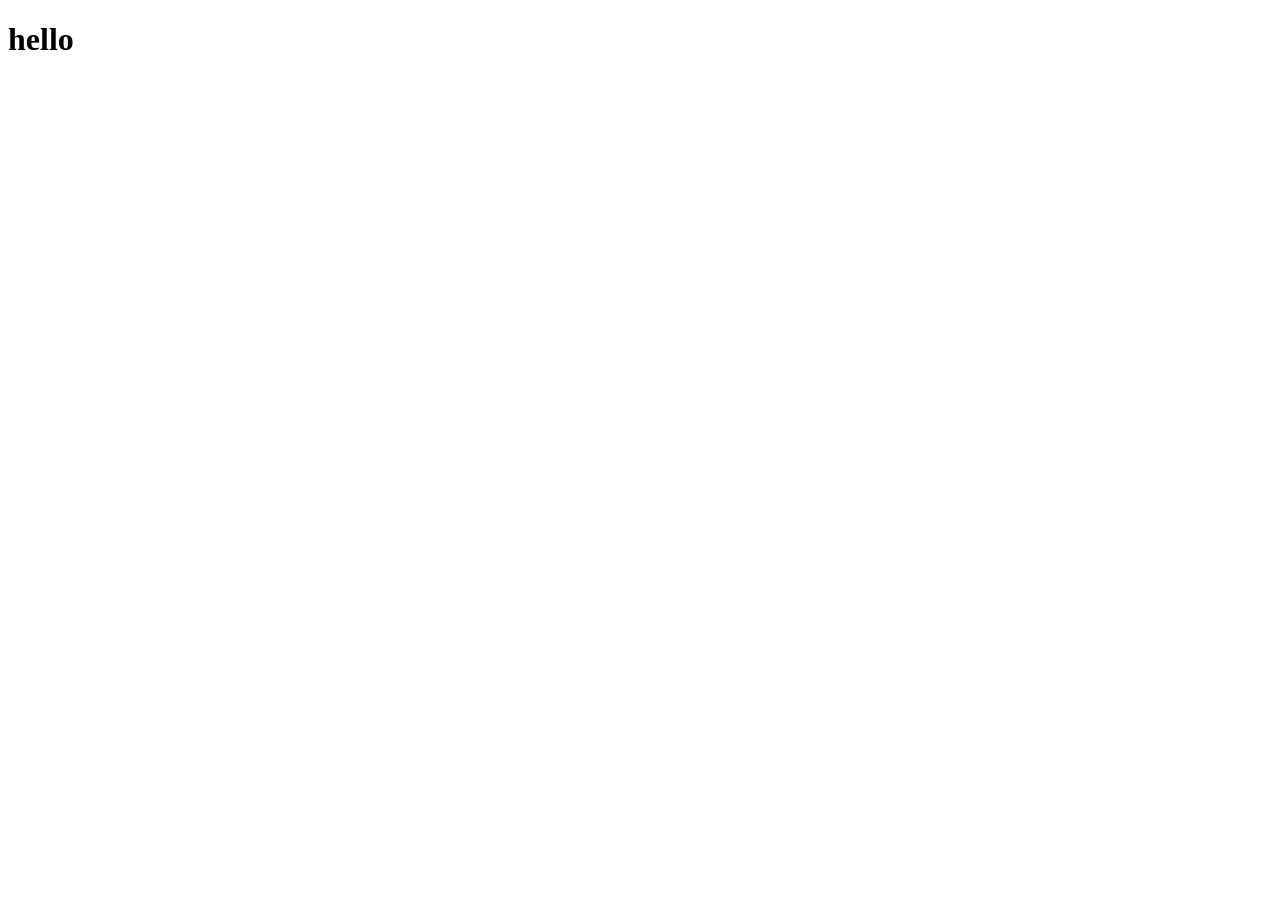
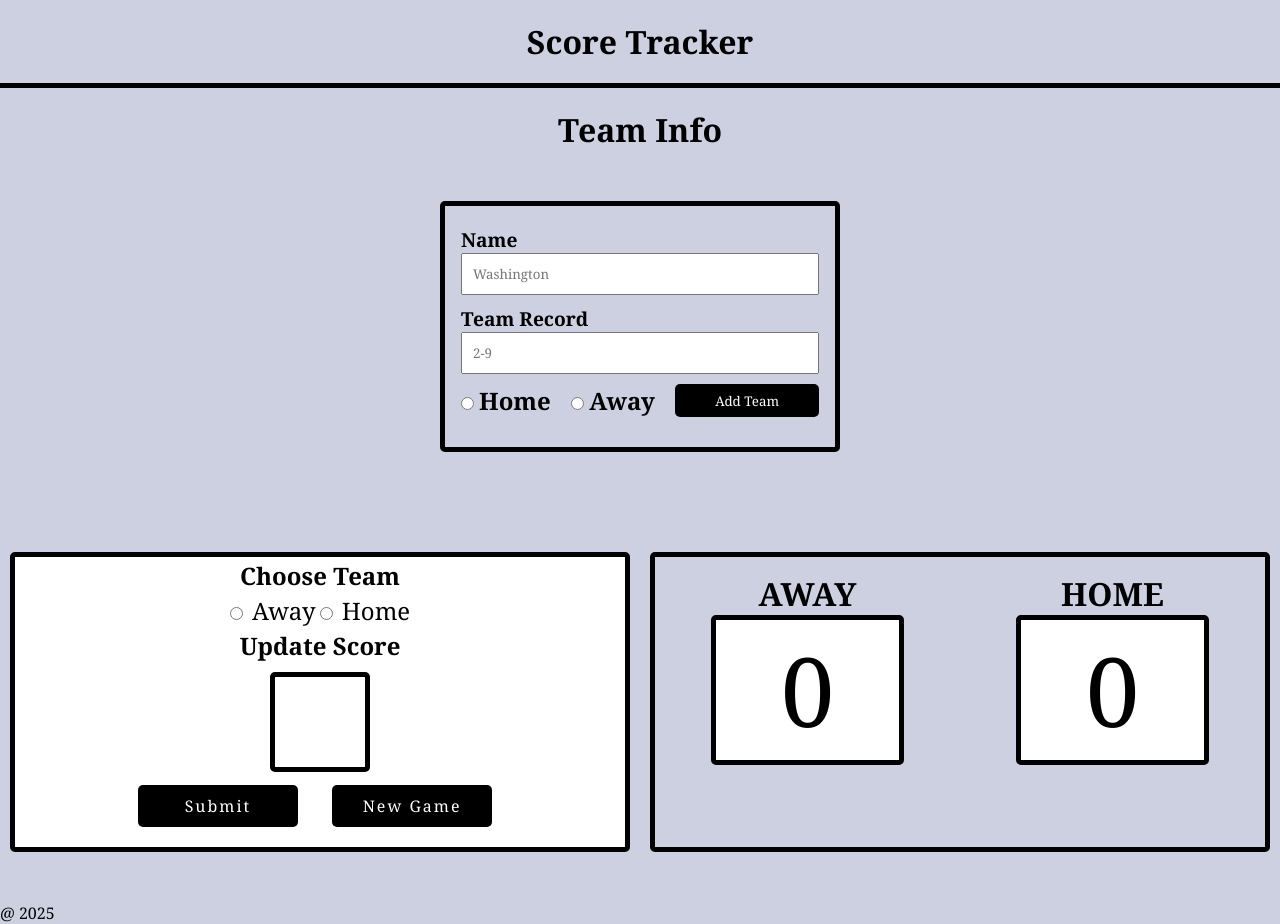
Before and after one commit to hutto-dev/scoreTracker, a plain HTML site: page index.html in a window 1280 px wide. Before the commit the page ends 800 px from the top, so only its background shows below. Drawn offline with Linux system fonts and the light colour scheme.

Commit message:
Design and team info js complete

```diff
--- a/index.html
+++ b/index.html
@@ -4,10 +4,135 @@
     <meta charset="UTF-8" />
     <meta name="viewport" content="width=device-width, initial-scale=1.0" />
     <link rel="stylesheet" href="styles.css" />
+
+
     <title>Score Tracker</title>
   </head>
   <body>
-    <h1>hello</h1>
+    <header><h1>Score Tracker</h1></header>
+    <main>
+      <h2>Team Info</h2>
+      <div class="teaminfo-container">
+        <div class="team-container">
+          <form>
+          <label for="team-name"
+            ><p class="name">Name</p>
+            <input
+              type="text"
+              class="input-name"
+              id="team-name"
+              name="team-name"
+              placeholder="Washington"
+          /></label>
+          <label for="team-record"
+            ><p class="record">Team Record</p>
+            <input
+              type="text"
+              class="input-record"
+              id="team-record"
+              name="team-record"
+              placeholder="2-9"
+          /></label>
+          <div class="radios">
+            <div class="radio-home">
+              <input
+                type="radio"
+                id="home-radio"
+                name="location-radios"
+                class="radio"
+              />
+              <label for="home-radio" class="team-location">Home</label>
+            </div>
+            <div class="radio-away">
+              <input
+                type="radio"
+                id="away-radio"
+                name="location-radios"
+                class="radio"
+              />
+              <label for="away-radio" class="team-location">Away</label></div>
+              <button id="add-team" class="add-team">Add Team</button>
+
+          </div>
+        </form></div>
+
+        </div>
+      </div>
+      <div class="score-container">
+        <div class="scoreInput-container">
+          <form class="form-container">
+            <div class="choose-team-section"><h1 class="choose-team-h1">Choose Team</h1>
+              <div class="choose-radios">
+                <input type="radio" id="choose-away" name="choose" class="choose-away-radio">
+                <label for="choose-away" id="choose-away" class="choose-away">Away</label>
+                <input type="radio" id="choose-home" name="choose" class="choose-home-radio">
+                <label for="choose-home" id="choose-home" class="choose-home">Home</label>
+              </div>
+
+            </div>
+            <div class="update-score-section">Update Score
+              <input type='text' class="update-score-box">
+            </div>
+            <div class="button-section">
+              <button id="submit-button" class="submit-button">Submit</button>
+              <button id="new-game-button" class="new-game-button">New Game</button>
+            </div>
+          </form>
+        </div>
+        <div class="currentScore-container">
+          <div class="away-container">
+            <h1 id="away-title">AWAY</h1>
+            <div class="away-score">0</div>
+            <p id="away-school-name" class="away-school-name">SCHOOL NAME</p>
+            <p id="away-school-record" class="away-school-record">RECORD</p>
+          </div>
+          <div class="home-container">
+            <h1 id="home-title">HOME</h1>
+            <div class="away-score">0</div>
+            <p id="home-school-name" class="home-school-name">SCHOOL NAME</p>
+            <p id="home-school-record" class="home-school-record">RECORD</p>
+          </div>
+        </div>
+      </div>
+    </main>
+    <footer>@ 2025</footer>
     <script src="script.js"></script>
   </body>
 </html>
+
+<!--
+
+Sports Score Tracker
+
+Description: An app where users track scores
+for a sports game, select teams (via radio inputs), and submit
+updates via a form with a delayed display.
+
+
+setTimeout(): Delay score update animation for 2 seconds.
+
+element.style: Change score display color based on the leading team.
+
+forms: Input score updates and team details.
+
+FormData & .get(): Retrieve score and team selection.
+
+event.preventDefault: Prevent form submission if no team is selected.
+
+CSS row-reverse: Display score updates in reverse order (latest first).
+
+Toggling classes: Highlight the leading team.
+
+disabled attribute: Disable the submit button if no score is entered.
+
+import/export: Separate score data and update logic.
+
+for...of: Loop through score updates to display them.
+
+nested for...of: Calculate totals by looping through teams and scores.
+
+radio inputs: Select the scoring team.
+
+includes(): Check if a team is valid.
+
+e.target: Detect clicks on the submit or reset buttons. -->
--- a/script.js
+++ b/script.js
@@ -0,0 +1,35 @@
+// Add Team Info
+const teamName = document.getElementById("team-name");
+const teamRecord = document.getElementById("team-record");
+const addTeam = document.getElementById("add-team");
+
+// Scoreboard
+const awayTitle = document.getElementById("away-school-name");
+const awayRecord = document.getElementById("away-school-record");
+const homeTitle = document.getElementById("home-school-name");
+const homeRecord = document.getElementById("home-school-record");
+
+// Radios
+const homeRadio = document.getElementById("home-radio");
+const awayRadio = document.getElementById("away-radio");
+
+// Choose Team Radios
+const chooseHome = document.getElementById("choose-home");
+const chooseAway = document.getElementById("choose-away");
+
+addTeam.addEventListener("click", function () {
+  event.preventDefault();
+  if (homeRadio.checked) {
+    homeTitle.style.visibility = "visible";
+    homeRecord.style.visibility = "visible";
+    homeTitle.textContent = teamName.value;
+    homeRecord.textContent = teamRecord.value;
+    teamName.value = "";
+    teamRecord.value = "";
+  } else if (awayRadio.checked) {
+    awayTitle.style.visibility = "visible";
+    awayRecord.style.visibility = "visible";
+    awayTitle.textContent = teamName.value;
+    awayRecord.textContent = teamRecord.value;
+  }
+});
--- a/styles.css
+++ b/styles.css
@@ -0,0 +1,221 @@
+* {
+  margin: 0;
+  font-family: Georgia, "Times New Roman", Times, serif;
+  box-sizing: border-box;
+}
+
+header {
+  font-family: "Rubik";
+  text-align: center;
+  background-color: rgb(204, 208, 224);
+  color: black;
+  padding: 20px 0;
+  border-bottom: 5px solid black;
+}
+
+main {
+  display: flex;
+  flex-direction: column;
+  background-color: rgb(204, 208, 224);
+  padding-top: 20px;
+}
+
+h2 {
+  color: black;
+  font-size: 2rem;
+  text-align: center;
+}
+
+.teaminfo-container {
+  display: flex;
+  justify-content: space-around;
+  background-color: rgb(204, 208, 224);
+  padding: 50px 0px;
+}
+
+form {
+  display: flex;
+  flex-direction: column;
+}
+
+.team-container {
+  padding: 20px 16px;
+  width: 400px;
+  border: 5px solid black;
+  border-radius: 5px;
+  color: black;
+  font-weight: 700;
+  font-size: 1.2rem;
+}
+
+.input-name {
+  width: 100%;
+  padding: 10px 10px;
+  margin-bottom: 10px;
+}
+
+.input-record {
+  width: 100%;
+  padding: 10px 10px;
+}
+
+.radios {
+  display: flex;
+  justify-content: space-between;
+  padding: 10px 0px;
+}
+
+.team-location {
+  display: flex;
+  font-size: 1.5rem;
+  display: inline-block;
+}
+
+.add-team {
+  background-color: black;
+  border: none;
+  border-radius: 5px;
+  color: white;
+
+  padding: 5px 40px;
+}
+
+/* Bottom Section */
+
+.score-container {
+  display: flex;
+  background-color: rgb(204, 208, 224);
+  justify-content: space-around;
+  padding: 40px 0px;
+}
+
+/* Input Section */
+
+.scoreInput-container {
+  display: flex;
+  flex: 1;
+  margin: 10px;
+  border: 5px solid black;
+  border-radius: 5px;
+  height: 300px;
+  background-color: white;
+}
+
+.form-container {
+  display: flex;
+  flex: 1;
+}
+
+/* Choose Team Section */
+
+.choose-team-section {
+  display: flex;
+  flex-direction: column;
+  text-align: center;
+  flex: 1;
+  justify-content: space-evenly;
+}
+
+.choose-team-h1 {
+  font-size: 1.5rem;
+}
+
+.choose-home-radio,
+.choose-away-radio {
+  margin-right: 5px;
+}
+
+.choose-home,
+.choose-away {
+  font-size: 1.5rem;
+}
+
+/* Update Score Section */
+
+.update-score-section {
+  display: flex;
+  flex-direction: column;
+  flex: 1;
+  text-align: center;
+  font-size: 1.5rem;
+  font-weight: bold;
+}
+
+.update-score-box {
+  width: 100px;
+  height: 100px;
+  margin: auto;
+  margin-top: 10px;
+  border: 5px solid black;
+  border-radius: 5px;
+}
+
+/* Button Section */
+
+.button-section {
+  text-align: center;
+  flex: 0.5;
+}
+
+.submit-button,
+.new-game-button {
+  margin: 13px 20px 20px 10px;
+
+  width: 160px;
+  padding: 10px 30px;
+  background-color: black;
+  border: none;
+  border-radius: 5px;
+  color: white;
+  font-size: 1rem;
+  letter-spacing: 2px;
+}
+
+/* Current Score Section */
+
+.currentScore-container {
+  display: flex;
+  justify-content: space-around;
+  align-items: center;
+  flex: 1;
+  margin: 10px;
+  border: 5px solid black;
+  border-radius: 5px;
+  text-align: center;
+}
+
+.away-container,
+.home-container {
+  width: 45%;
+}
+
+.away-score,
+.home-score {
+  display: flex;
+  justify-content: center;
+  align-items: center;
+  margin: auto;
+  height: 150px;
+  width: 70%;
+  border: 5px solid black;
+  border-radius: 5px;
+  font-size: 6rem;
+  background-color: white;
+}
+
+.away-school-name,
+.home-school-name,
+.away-school-record,
+.home-school-record {
+  visibility: hidden;
+  margin-top: 10px;
+  color: black;
+  font-weight: bold;
+  font-size: 1.5rem;
+  line-height: 15px;
+  height: 24px;
+}
+
+footer {
+  background-color: rgb(204, 208, 224);
+}
```
